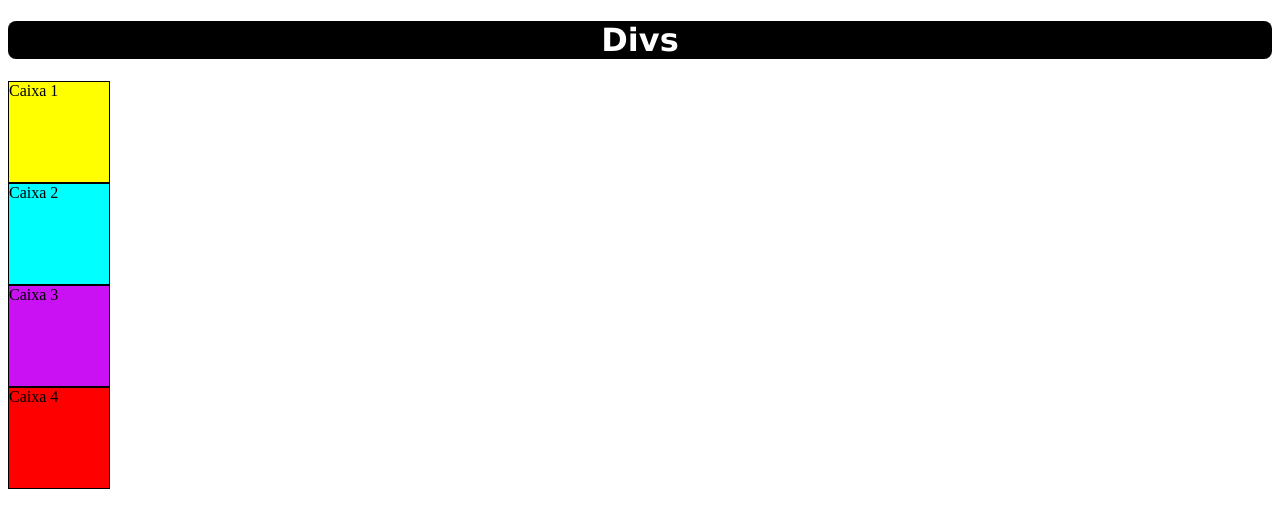
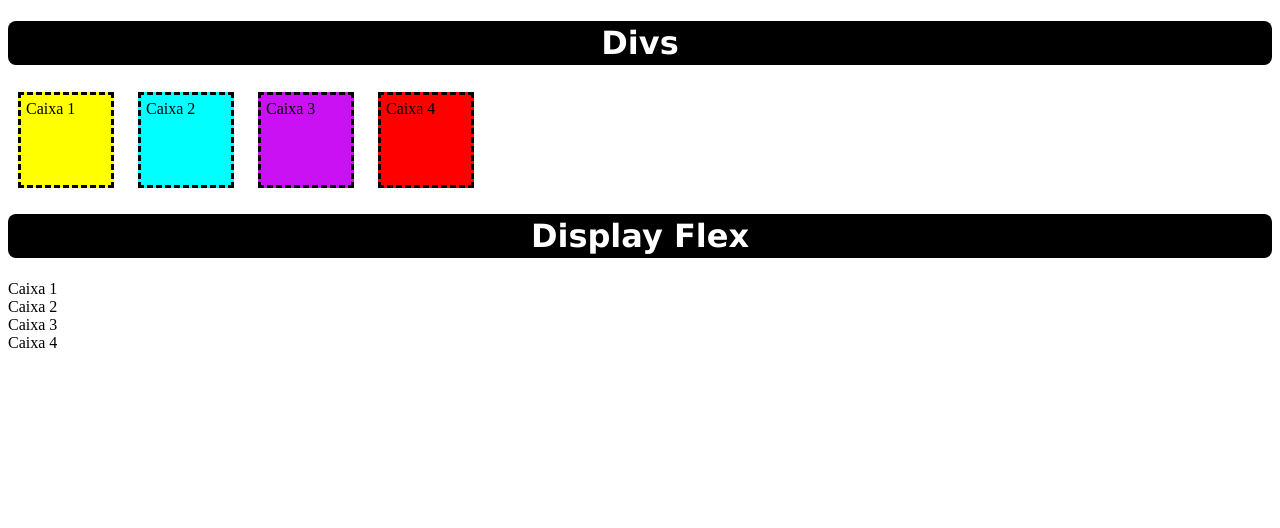
Before and after one commit to HuygnesPython/aula09.07, a plain HTML site: page index.html in a window 1280 px wide. Drawn offline with Linux system fonts and the light colour scheme.

Commit message:
primeiro push

```diff
--- a/index.html
+++ b/index.html
@@ -11,13 +11,26 @@
     <div class="caixa">
         Caixa 1
     </div>
-    <div class="caixa2">
+    <div class="caixa caixa2">
         Caixa 2
     </div>
-    <div class="caixa3">
+    <div class="caixa caixa3">
         Caixa 3
     </div>
-    <div class="caixa4">
+    <div class="caixa caixa4">
+        Caixa 4
+    </div>
+    <h1 class="titulo1">Display Flex</h1>
+    <div>
+        Caixa 1
+    </div>
+    <div>
+        Caixa 2
+    </div>
+    <div">
+        Caixa 3
+    </div>
+    <div>
         Caixa 4
     </div>
 </body>
--- a/styles.css
+++ b/styles.css
@@ -4,28 +4,24 @@
     font-family: Verdana, Geneva, Tahoma, sans-serif;
     border-radius: 8px;
     background-color: black;
+    padding: 3px;
 }
 .caixa{
-    width: 100px;
-    height: 100px;
-    border: black 1px solid;
+    width: 80px;
+    height: 80px;
+    border: black 3px dashed;
+    margin: 5px 10px;
+    /* margin-left: 20px; */
+    padding: 5px;
+    display: inline-block;
     background-color: yellow;
 }
 .caixa2{
-    width: 100px;
-    height: 100px;
-    border: black 1px solid;
     background-color: aqua;
 }
 .caixa3{
-    width: 100px;
-    height: 100px;
-    border: black 1px solid;
     background-color: rgb(201, 17, 243);
 }
 .caixa4{
-    width: 100px;
-    height: 100px;
-    border: black 1px solid;
     background-color: red;
 }
```
Also changed, not shown: imgs/caixa1.jpg (added), imgs/caixa2.jpg (added), imgs/caixa3.jpg (added), imgs/caixa4.jpg (added).
